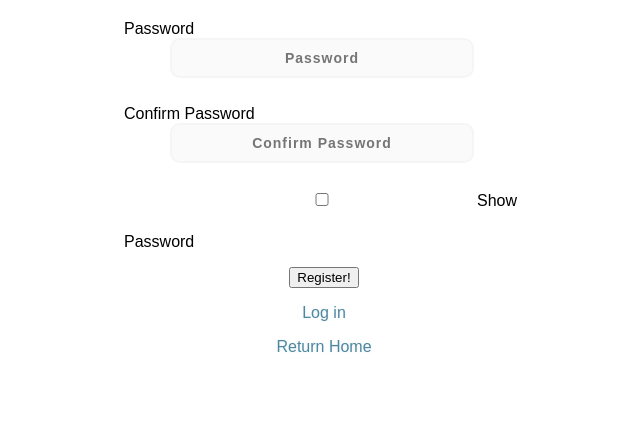
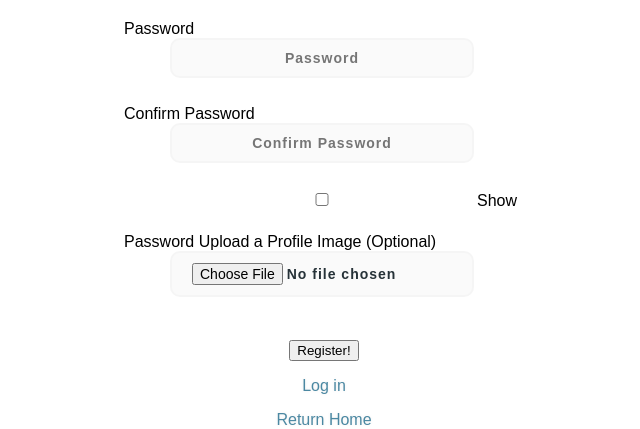
Before and after one commit to blossommojekwu/bazar.github.io, a Flask app: page /registration in a window 1280 px wide. Shown: the part 886-1315 px from the top of the page, without its empty margins (316-956 px from the left). Before the commit the page ends 1238 px from the top, so only its background shows below. Run offline with Flask 2, Linux system fonts and the light colour scheme; parts of the project's set-up code (start-up, migrations or seed data) failed here and were passed over; some libraries are stand-ins or nearby versions; some web fonts are replaced.

Commit message:
working on image functionality

```diff
--- a/app.py
+++ b/app.py
@@ -1,5 +1,6 @@
-from flask import Flask, render_template, request, redirect, url_for, session, flash
+from flask import Flask, render_template, request, redirect, url_for, session, flash, abort
 from flask_mail import Mail, Message # NOTE: YOU HAVE TO INSTALL FLASK-MAIL: pip install flask-mail
+from werkzeug.utils import secure_filename
 from datetime import timedelta
 from flask_mysqldb import MySQL
 from decimal import Decimal
@@ -8,6 +9,8 @@ import re
 import yaml
 import time
 import datetime
+import os
+import random
 #from flask_sqlalchemy import sqlalchemy
 
 # Substantiate flaskapp
@@ -49,6 +52,13 @@ app.config['MAIL_USE_SSL'] = True
 app.config['MAIL_MAX_EMAILS'] = 1
 app.config['MAIL_DEFAULT_SENDER'] = 'BazarCustomerService@gmail.com'
 mail = Mail(app)
+
+# Set-up for image uploads
+UPLOAD_FOLDER = 'static/jpg/avatars'
+ALLOWED_EXTENSIONS = {'jpg'}
+app.config['UPLOAD_FOLDER'] = UPLOAD_FOLDER
+def allowed_file(filename): return '.' in filename and filename.rsplit('.', 1)[1].lower() in ALLOWED_EXTENSIONS
+DEFAULT_USER_AVATARS = ["apple.jpg", "cat.jpg", "chicken.jpg", "dog.jpg", "duck.jpg", "primrose.jpg"]
 
 # Home page, renders homepage.html
 @app.route("/", methods = ["POST","GET"])
@@ -189,7 +199,7 @@ def user():
        return redirect(url_for("login"))
 
 
-# UNFINISHED; REGISTER NEW USER
+# UNFINISHED; ALLOW IMAGE UPLOAD -> UNTESTED SO MIGHT BREAK THIS PAGE
 @app.route("/registration", methods = ["POST", "GET"])
 def registration():
    if "user" in session:
@@ -226,10 +236,24 @@ def registration():
        print(maxID)
        userID = maxID["A"] + 1
 
+       # Handle avatar upload
+       uploaded_file = request.files['avatar']
+       filename = secure_filename(uploaded_file.filename)
+       if filename != '':
+           file_ext = os.path.splitext(filename)[1]
+           if file_ext not in app.config['UPLOAD_EXTENSIONS']:
+               abort(400)
+           # Save file name as user id
+           avatarID = "{}{}".format(session[userID], ".jpg")
+           uploaded_file.save(os.path.join(app.config['UPLOAD_FOLDER'], avatarID))
+           avatar_path = "{}/{}".format(UPLOAD_FOLDER, avatarID)
+       else:
+           avatar_path = "{}/{}".format(UPLOAD_FOLDER, random.choice(DEFAULT_USER_AVATARS))
+
        # Create User in Buyers
        # Buyers(userID, email, password, currentBalance, firstname, lastname, image)
-           # TODO: FIGURE OUT IMAGE SITUATION
-       cursor.execute('INSERT INTO Buyers VALUES(%s, %s, %s, %s, %s, %s, %s)',[userID, email, password, 0.00, first, last, None])
+       # TODO: FIGURE OUT IMAGE SITUATION
+       cursor.execute('INSERT INTO Buyers VALUES(%s, %s, %s, %s, %s, %s, %s)',[userID, email, password, 0.00, first, last, avatar_path])
        mysql.connection.commit()
 
        # INSERT INTO table(column1, column2,...) VALUES (value1, value2,...);
--- a/templates/registration.html
+++ b/templates/registration.html
@@ -20,11 +20,11 @@
     <p class="sign" align="left">Create an Account</p>
     <form class="form1" action='#' method="post">
       <label for="first_name">First Name</label>
-      <input class="user" type="text" align="center" name ="first_name" placeholder="First Name" required>
+      <input class="user" type="text" align="center" name ="first_name" id="first_name" placeholder="First Name" required>
       <label for="last_name">Last Name</label>
-      <input class="user" type="text" align="center" name ="last_name" placeholder="Last Name" required>
+      <input class="user" type="text" align="center" name ="last_name" id="last_name" placeholder="Last Name" required>
       <label for="email">Email Address</label>
-      <input class="user" type="email" align="center" name ="email" placeholder="Email Address" required>
+      <input class="user" type="email" align="center" name ="email" id="email" placeholder="Email Address" required>
 
       <input class="user" type="checkbox" align="center" name ="sellercheck" id="sellercheck" value="true">
       <label for="sellercheck">I would like to be a Seller, in addition to being a Buyer.</label>
@@ -37,9 +37,9 @@
 
       <p class="sign" align="left">Please choose a password</p>
       <label for="password">Password</label>
-      <input class="pass" type="password" align="center" name ="password" placeholder="Password" required>
+      <input class="pass" type="password" align="center" name ="password" id="password" placeholder="Password" required>
       <label for="confirmedpw">Confirm Password</label>
-      <input class="pass" type="password" align="center" name ="confirmedpw" placeholder="Confirm Password" required>
+      <input class="pass" type="password" align="center" name ="confirmedpw" id="confirmedpw" placeholder="Confirm Password" required>
       <input class="pass" type="checkbox" align="center" onclick="ShowPW()">Show Password
 
       <script>
@@ -53,6 +53,9 @@
         }
         </script>
 
+      <label for="avatar">Upload a Profile Image (Optional)</label>
+      <input class="user" type="file" align="center" name ="avatar" id="avatar" accept=".jpg">
+
       <p align="center"><input type="submit" value="Register!"/> </p>
 
       <p align="center"><a href="{{ url_for('login')}}">Log in</a>	</p>
```
Also changed, not shown: static/jpg/default_avatars/apple.jpg (renamed from static/jpg/apple.jpg), static/jpg/default_avatars/cat.jpg (renamed from static/jpg/cat.jpg), static/jpg/default_avatars/chicken.jpg (renamed from static/jpg/chicken.jpg), static/jpg/default_avatars/dog.jpg (renamed from static/jpg/dog.jpg), static/jpg/default_avatars/duck.jpg (renamed from static/jpg/duck.jpg), static/jpg/default_avatars/primrose.jpg (renamed from static/jpg/primrose.jpg).
